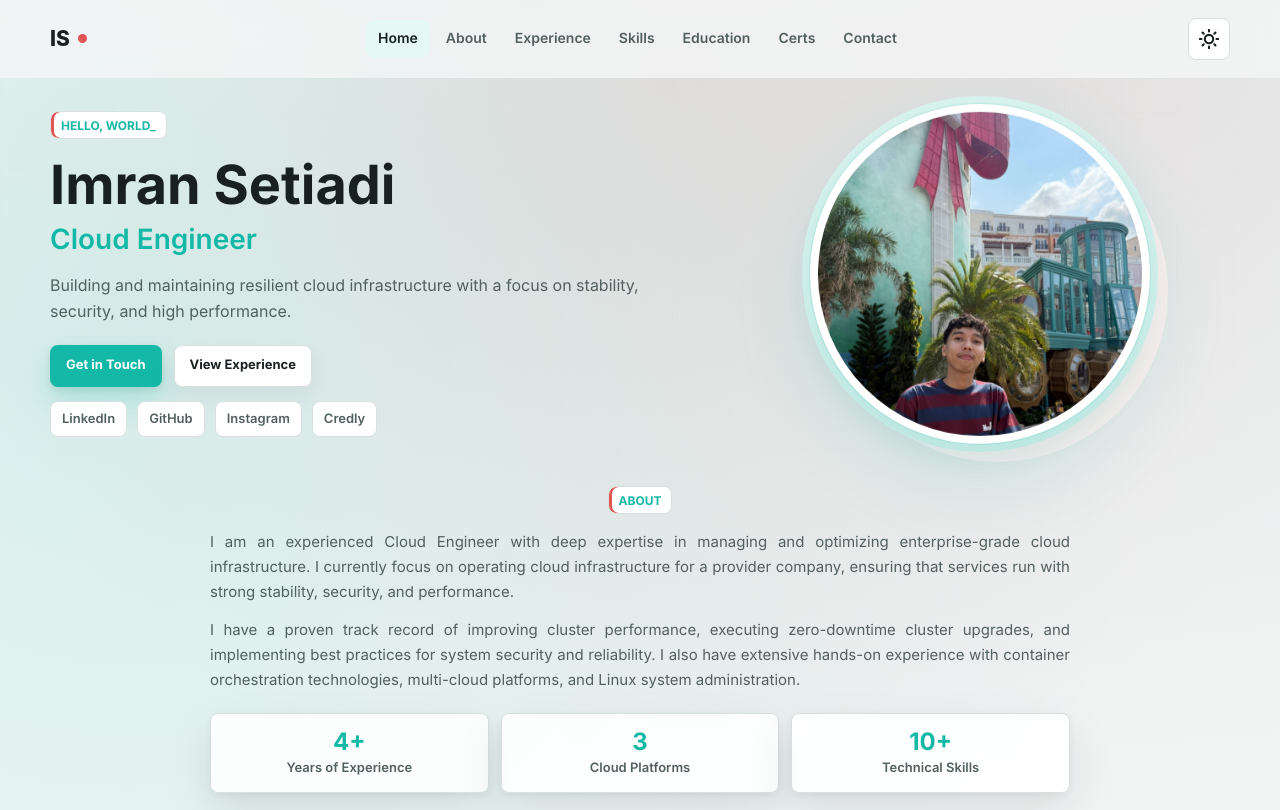
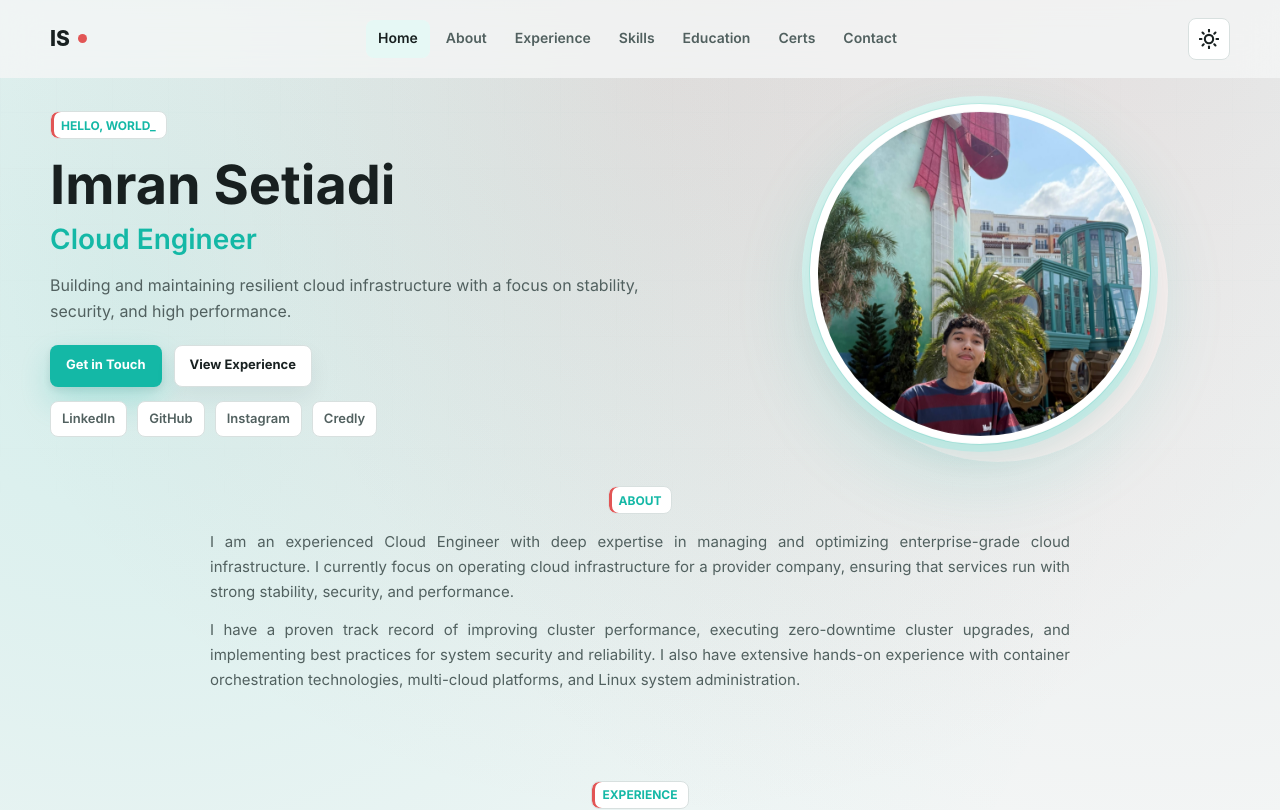
Before and after one commit to imransetiadi/about_me, a Next.js app: page / in a window 1280 px wide. Shown: the top 810 px of the page. Built offline with nearby package versions, Linux system fonts and the light colour scheme.

Commit message:
Update footer and remove about stats

```diff
--- a/src/app/page.tsx
+++ b/src/app/page.tsx
@@ -3,12 +3,6 @@ import Header from "../components/Header";
 import ScrollReveal from "../components/ScrollReveal";
 import Skills from "../components/Skills";
 import styles from "./page.module.css";
-
-const aboutStats = [
-  { value: "4+", label: "Years of Experience" },
-  { value: "3", label: "Cloud Platforms" },
-  { value: "10+", label: "Technical Skills" },
-];
 
 const experiences = [
   {
@@ -143,14 +137,6 @@ export default function Home() {
               <p>
                 I have a proven track record of improving cluster performance, executing zero-downtime cluster upgrades, and implementing best practices for system security and reliability. I also have extensive hands-on experience with container orchestration technologies, multi-cloud platforms, and Linux system administration.
               </p>
-              <div className={styles.aboutStats}>
-                {aboutStats.map((stat) => (
-                  <div key={stat.label} className={styles.statCard}>
-                    <strong>{stat.value}</strong>
-                    <span>{stat.label}</span>
-                  </div>
-                ))}
-              </div>
             </div>
           </div>
         </section>
@@ -261,8 +247,7 @@ export default function Home() {
 
       <footer className={styles.footer}>
         <div className="container">
-          <strong>Imran Setiadi</strong>
-          <span>Cloud Engineer | Jakarta, Indonesia | 2026</span>
+          <span>Imran Setiadi. © 2026. All rights reserved.</span>
         </div>
       </footer>
 
```
